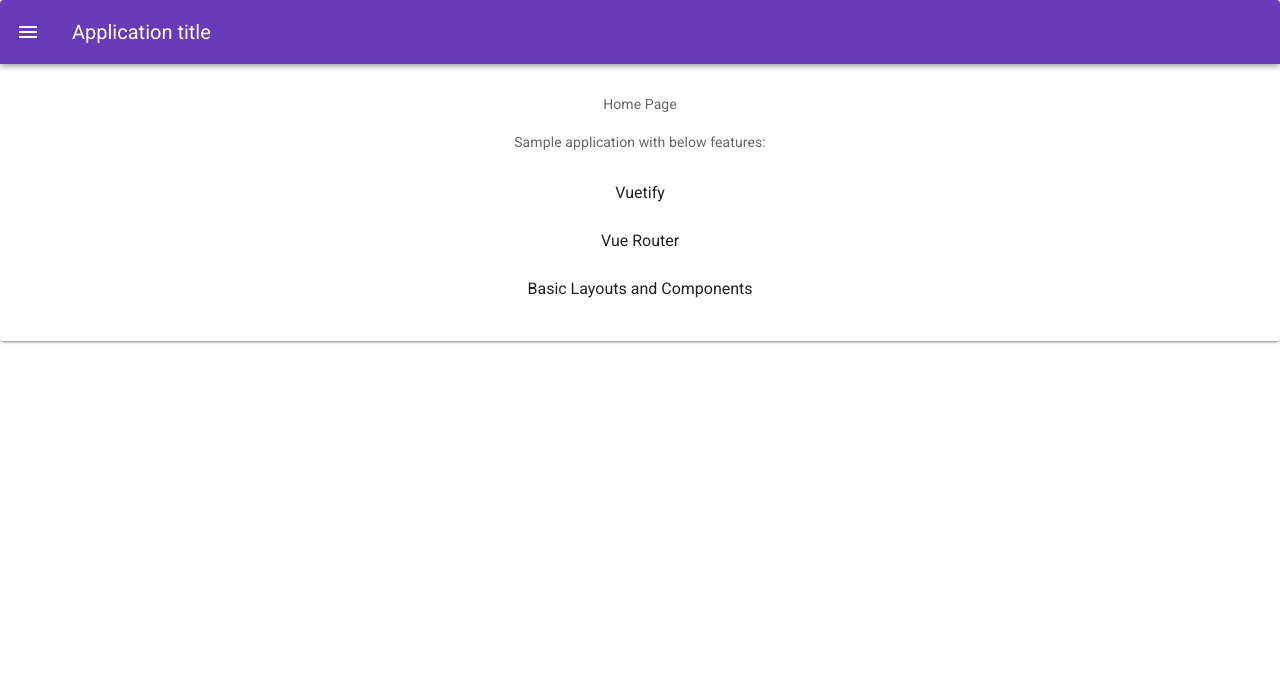
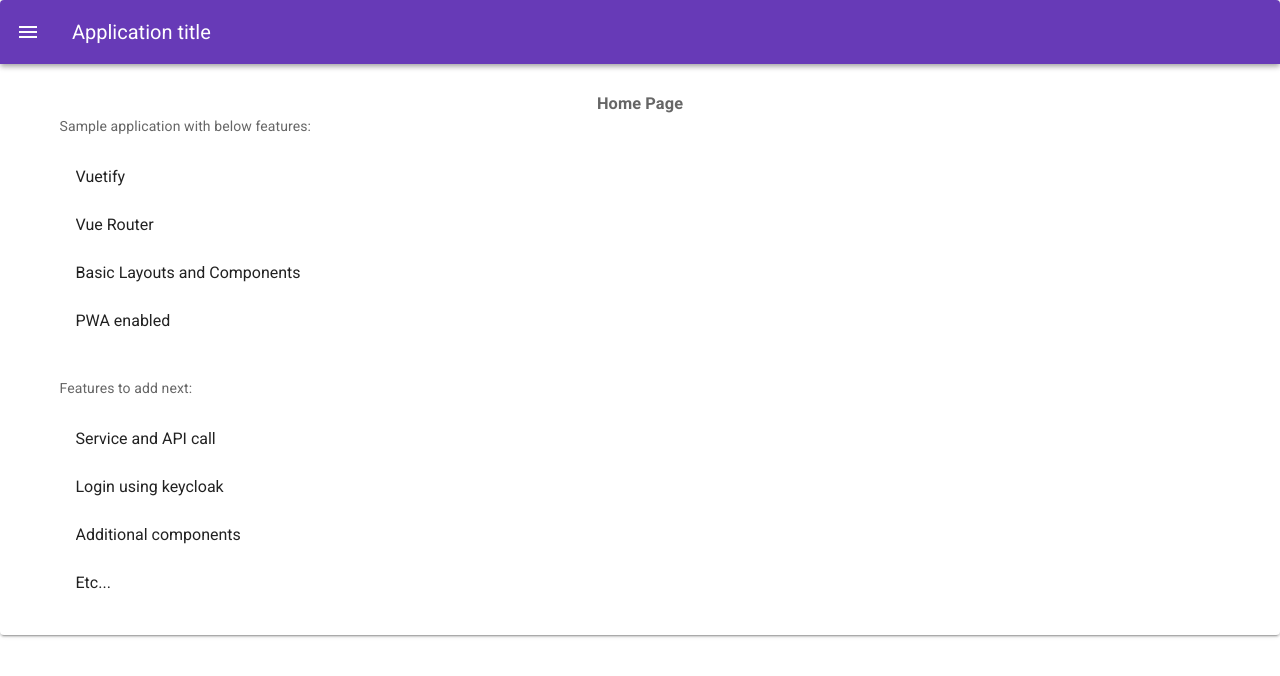
Before and after one commit to riturroy/VuetifyDemo, a Vue app: page / in a window 1280 px wide. Shown: the top 676 px of the page. Built offline with nearby package versions, Linux system fonts and the light colour scheme.

Commit message:
added home screen update

```diff
--- a/src/views/HomeView.vue
+++ b/src/views/HomeView.vue
@@ -1,6 +1,6 @@
 <template>
-  <div class="text-center">
-    <p>Home Page</p>
+  <div>
+    <h3 class="text-center">Home Page</h3>
     <div>
     <p>Sample application with below features:</p>
      <v-list-item>
@@ -18,6 +18,33 @@
         <v-list-item-title>Basic Layouts and Components</v-list-item-title>
       </v-list-item-content>
     </v-list-item>
+     <v-list-item>
+      <v-list-item-content>
+        <v-list-item-title>PWA enabled</v-list-item-title>
+      </v-list-item-content>
+    </v-list-item>
+
+    <p style="margin-top:32px">Features to add next: </p>
+     <v-list-item>
+      <v-list-item-content>
+        <v-list-item-title>Service and API call</v-list-item-title>
+      </v-list-item-content>
+    </v-list-item>
+     <v-list-item>
+      <v-list-item-content>
+        <v-list-item-title>Login using keycloak</v-list-item-title>
+      </v-list-item-content>
+    </v-list-item>
+     <v-list-item>
+      <v-list-item-content>
+        <v-list-item-title>Additional components</v-list-item-title>
+      </v-list-item-content>
+    </v-list-item>
+    <v-list-item>
+      <v-list-item-content>
+        <v-list-item-title>Etc...</v-list-item-title>
+      </v-list-item-content>
+    </v-list-item>
     </div>
   </div>
 </template>
```
